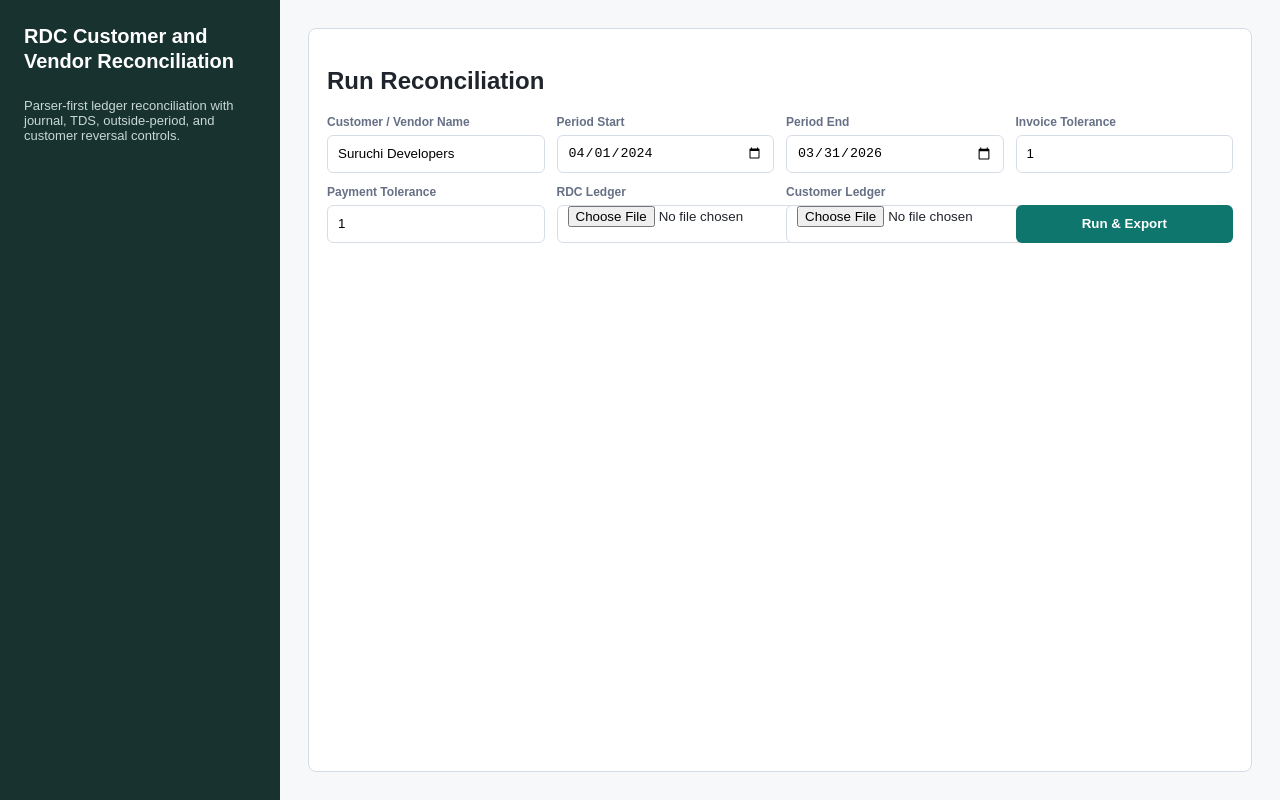
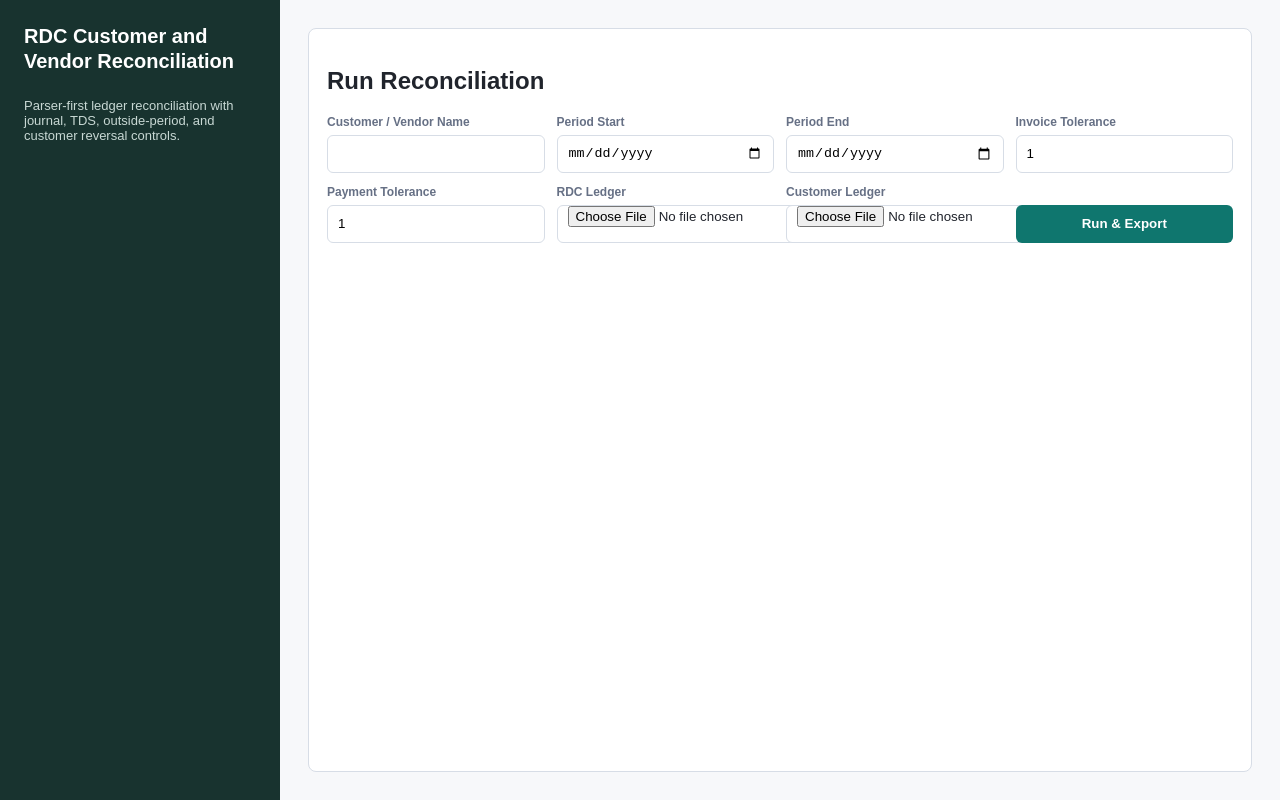
Before and after one commit to drbhoon/rdc-ledger-reconciliation, a Next.js app: page / in a window 1280 px wide. Built offline with nearby package versions, Linux system fonts and the light colour scheme.

Commit message:
Remove default reconciliation form values

```diff
--- a/src/app/ReconcileForm.tsx
+++ b/src/app/ReconcileForm.tsx
@@ -26,7 +26,7 @@ export default function ReconcileForm() {
     }
   }
   return <>
-    <section className="band"><h2>Run Reconciliation</h2><form onSubmit={submit} action="/api/reconcile" method="post" encType="multipart/form-data"><div className="grid"><div className="field"><label>Customer / Vendor Name</label><input name="partyName" defaultValue="Suruchi Developers" required /></div><div className="field"><label>Period Start</label><input name="periodStart" type="date" defaultValue="2024-04-01" required /></div><div className="field"><label>Period End</label><input name="periodEnd" type="date" defaultValue="2026-03-31" required /></div><div className="field"><label>Invoice Tolerance</label><input name="invoiceTolerance" type="number" defaultValue="1" /></div><div className="field"><label>Payment Tolerance</label><input name="paymentTolerance" type="number" defaultValue="1" /></div><div className="field"><label>RDC Ledger</label><input name="rdc" type="file" accept=".xlsx,.xls,.csv" required /></div><div className="field"><label>Customer Ledger</label><input name="customer" type="file" accept=".xlsx,.xls,.csv,.pdf" required /></div><div className="field"><label>&nbsp;</label><button className="button" type="submit" disabled={busy}>{busy ? 'Running...' : 'Run & Export'}</button></div></div></form>{busy && <p className="muted">Running parser and reconciliation. Large PDF ledgers can take a little while.</p>}{error && <p className="error">{error}</p>}</section>
+    <section className="band"><h2>Run Reconciliation</h2><form onSubmit={submit} action="/api/reconcile" method="post" encType="multipart/form-data"><div className="grid"><div className="field"><label>Customer / Vendor Name</label><input name="partyName" autoComplete="organization" required /></div><div className="field"><label>Period Start</label><input name="periodStart" type="date" required /></div><div className="field"><label>Period End</label><input name="periodEnd" type="date" required /></div><div className="field"><label>Invoice Tolerance</label><input name="invoiceTolerance" type="number" defaultValue="1" /></div><div className="field"><label>Payment Tolerance</label><input name="paymentTolerance" type="number" defaultValue="1" /></div><div className="field"><label>RDC Ledger</label><input name="rdc" type="file" accept=".xlsx,.xls,.csv" required /></div><div className="field"><label>Customer Ledger</label><input name="customer" type="file" accept=".xlsx,.xls,.csv,.pdf" required /></div><div className="field"><label>&nbsp;</label><button className="button" type="submit" disabled={busy}>{busy ? 'Running...' : 'Run & Export'}</button></div></div></form>{busy && <p className="muted">Running parser and reconciliation. Large PDF ledgers can take a little while.</p>}{error && <p className="error">{error}</p>}</section>
     {result && <section className="band"><h2>Result</h2>{result.aiUsage && <div className="ai-strip"><b>AI {result.aiUsage.enabled ? 'enabled' : 'disabled'}</b><span>Model: {result.aiUsage.model}</span><span>Rows reviewed: {result.aiUsage.rowsReviewed}</span><span>References extracted: {result.aiUsage.referencesExtracted}</span><span>Journals classified: {result.aiUsage.journalRowsClassified}</span><span>Possible matches: {result.aiUsage.possibleMatchesSuggested}</span><span>Needs review: {result.aiUsage.requiresHumanReview}</span></div>}<div className="cards">{Object.entries(result.cards).map(([k,v]) => <div className="card" key={k}><b>{typeof v === 'number' && Math.abs(v) > 999 ? inr(v) : v}</b><span>{k.replace(/([A-Z])/g, ' $1')}</span></div>)}</div><div className="actions"><a className="button link-button" href={`/api/runs/${result.runId}/report`}>Excel Report</a><a className="button link-button secondary" href={`/api/runs/${result.runId}/summary-pdf`}>Summary PDF</a></div><p className="muted">Excel report: {result.reportPath}</p><table><thead><tr><th>Sign</th><th>Particular</th><th>Amount</th><th>Remarks</th></tr></thead><tbody>{result.summaryLines.map((l, i) => <tr key={i} className={/Difference/.test(l.particular) ? 'summary-row' : ''}><td>{l.sign}</td><td>{l.particular}</td><td>{inr(l.amount)}</td><td>{l.remarks}</td></tr>)}</tbody></table></section>}
   </>;
 }
```
